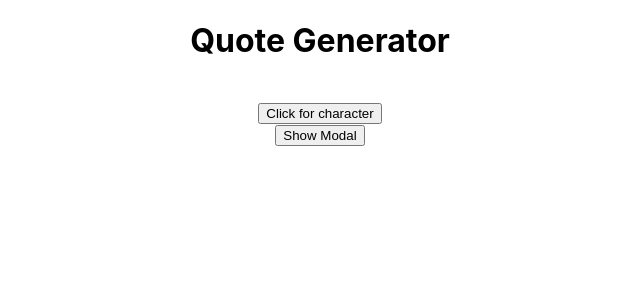
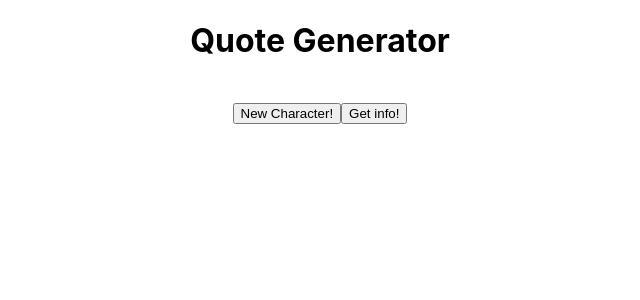
Before and after one commit to laurenpowers20/simpsonsreact, a React (Create React App) app: page / in a window 1280 px wide. Shown: the top 300 px of the page, without its empty margins (320-960 px from the left). Built offline with nearby package versions, Linux system fonts and the light colour scheme.

Commit message:
working API call/character & charactar population. modal not populating info

```diff
--- a/src/App.css
+++ b/src/App.css
@@ -15,11 +15,13 @@ body {
 }
 
 .modal-header, .modal-footer {
-  padding: 10px
+  padding: 10px;
+  background-color: white;
 }
 
 .modal-body {
   padding: 10px;
+  background-color: white;
   border-top: 1px solid #eee;
   border-bottom: 1px solid #eee
 }
--- a/src/App.js
+++ b/src/App.js
@@ -1,19 +1,17 @@
 import "./App.css";
 import Simpson from "./Simpson";
-import Modal from "./Modal";
 import React, { useState } from "react";
 
 function App() {
-  const [showModal, setShowModal] = useState(false);
+
 
   return (
     <div className="App">
       <h1>Quote Generator</h1>
       <Simpson />
       <div className="App">
-        <button onClick={() => setShowModal(true)}>Show Modal</button>
 
-        <Modal onClose={() => setShowModal(false)} show={showModal} />
+
       </div>
     </div>
   );
--- a/src/Modal.jsx
+++ b/src/Modal.jsx
@@ -1,8 +1,7 @@
-import React, { useState } from "react";
+import Simpson from "./Simpson"
 
 
 function Modal(props) {
-
   if (!props.show) {
     return null
   }
@@ -10,11 +9,9 @@ function Modal(props) {
     <div className="modal" onClick={props.onClose}>
       <div className="modal-content" onClick={e => e.stopPropagation()}>
         <div className="modal-header">
-          <h4 className="modal-title">Modal title</h4>
+          <h4 className="modal-title">Character Name</h4>
         </div>
-        <div className="modal-body">
-          Modal Content
-        </div>
+        <div className="modal-body">Quote</div>
         <div className="modal-footer">
           <button onClick={props.onClose} className="button">Close</button>
         </div>
--- a/src/Simpson.jsx
+++ b/src/Simpson.jsx
@@ -1,23 +1,29 @@
 import React, { useState } from "react";
+import Modal from "./Modal";
 import App from './App';
 
 function Simpson() {
   const [character, setCharacter] = useState("");
-
-
+  const [showModal, setShowModal] = useState(false);
 
   const handleClick = () => {
     fetch("https://thesimpsonsquoteapi.glitch.me/quotes")
       .then((res) => res.json())
       .then((res) => ((document.querySelector("#image").src = res[0].image)))
       .then((res) => ((document.querySelector("#character").src = res[0].character)))
-          .then((res) => setCharacter(res))
-      }
+      .then((res) => setCharacter(res))
+      .then((res) => (console.log(res[0]) ))
+
+  }
+
   return (
-      <div>
+    <div>
+      {character}
       <img id="image" src="" />
         <div>
-        <button onClick={handleClick} id="newCharacter">Click for character</button>
+        <button onClick={handleClick} id="newCharacter">New Character!</button>
+        <Modal onClose={() => setShowModal(false)} show={showModal}  />
+        <button onClick={() => setShowModal(true)}>Get info!</button>
         </div>
       </div>
     );
```
